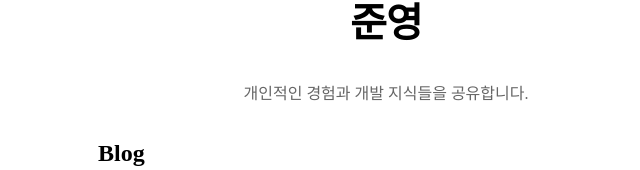
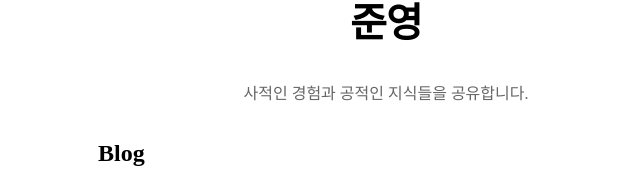
Before and after one commit to junzero741/nextjs-test, a Next.js app: page / in a window 1280 px wide. Shown: the part 208-378 px from the top of the page, without its empty margins (254-894 px from the left). Built offline with nearby package versions, Linux system fonts and the light colour scheme.

Commit message:
[EDIT] : introduction text edited

```diff
--- a/pages/index.jsx
+++ b/pages/index.jsx
@@ -43,7 +43,7 @@ export default function HomePage({ staticGenerationPostsData, serverSideRenderin
 				<SiteMap />
 			</Head>
 			<section className={homepageStyles.introduce}>
-				<p>개인적인 경험과 개발 지식들을 공유합니다.</p>
+				<p>사적인 경험과 공적인 지식들을 공유합니다.</p>
 			</section>
 
 			<section className={`${utilStyles.headingMd} ${utilStyles.padding1px}`}>
```
